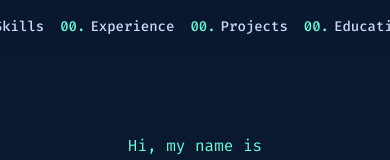
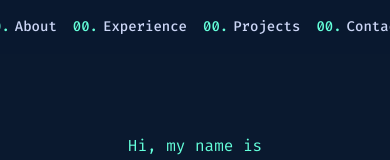
Before and after one commit to Penzslyr/portofolio, a React (Vite) app: page / in a window 390 px wide. Shown: the top 160 px of the page. Built offline with nearby package versions, Linux system fonts and the light colour scheme.

Commit message:
rapiin ye

```diff
--- a/src/App.css
+++ b/src/App.css
@@ -89,7 +89,7 @@ body {
   backdrop-filter: blur(10px);
   padding: 1.5rem;
   display: flex;
-  justify-content: flex-end;
+  justify-content: center;
   gap: 2rem;
   z-index: 1000;
 }
@@ -421,8 +421,10 @@ body {
 
 @media (max-width: 768px) {
   .nav {
+    flex-direction: row;
+    align-items: center;
+    justify-content: center;
     padding: 1rem;
-    justify-content: center;
     gap: 1rem;
   }
 
--- a/src/App.jsx
+++ b/src/App.jsx
@@ -55,7 +55,8 @@ function App() {
   ];
 
   const education = {
-    degree: "Bachelor of Computer Science - GPA 3.5",
+    degree: "Bachelor of Computer Science",
+    gpa: "3.58 / 4.00",
     school: "Universitas Atma Jaya Yogyakarta",
     duration: "Aug 2019 - Nov 2024",
   };
@@ -165,10 +166,8 @@ function App() {
         <div className="portfolio">
           <nav className="nav">
             <a href="#about">About</a>
-            <a href="#skills">Skills</a>
             <a href="#experience">Experience</a>
             <a href="#projects">Projects</a>
-            <a href="#education">Education</a>
             <a href="#contact">Contact</a>
           </nav>
 
@@ -225,6 +224,7 @@ function App() {
             <div className="section-content">
               <div className="education-item">
                 <h3>{education.degree}</h3>
+                <p className="gpa">{education.gpa}</p>
                 <p className="school">{education.school}</p>
                 <p className="duration">{education.duration}</p>
               </div>
@@ -268,9 +268,11 @@ function App() {
                       <a href={project.links.github} className="project-link">
                         <span>GitHub</span>
                       </a>
-                      <a href={project.links.live} className="project-link">
-                        <span>Live Demo</span>
-                      </a>
+                      {project.links.live !== "#" ? (
+                        <a href={project.links.live} className="project-link">
+                          <span>Live Demo</span>
+                        </a>
+                      ) : null}
                     </div>
                   </div>
                 ))}
```
